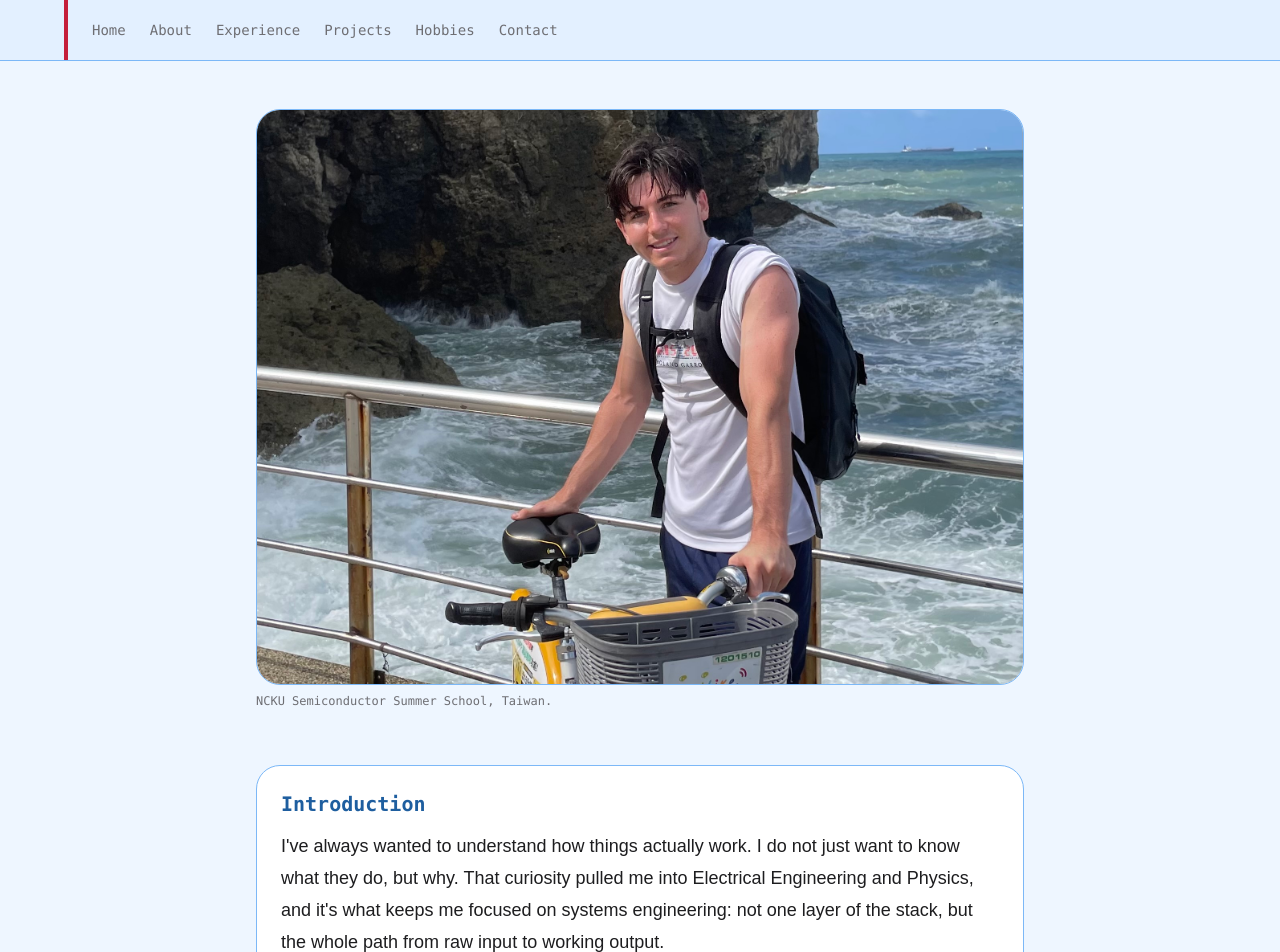
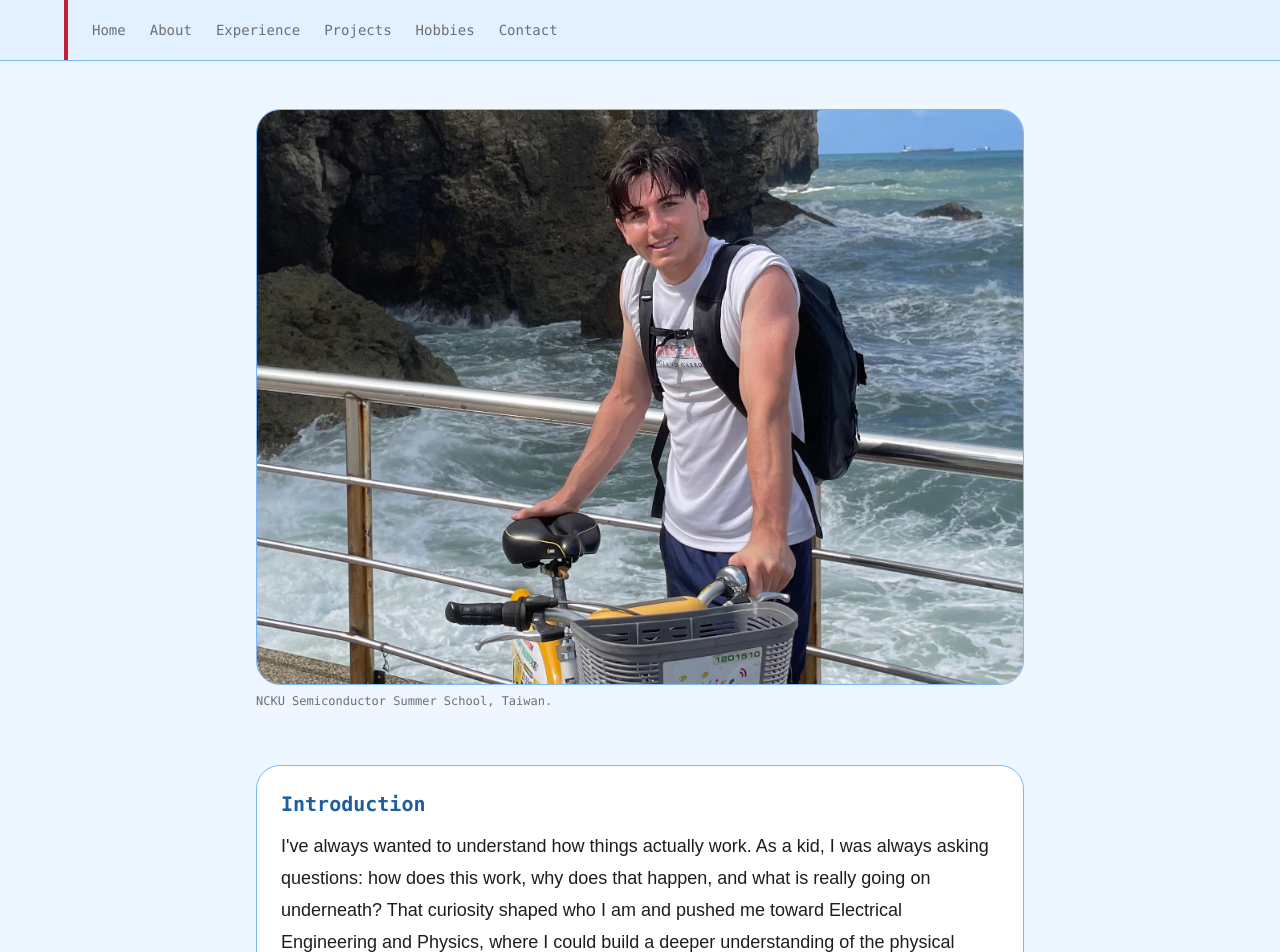
Before and after one commit to Zachary-Levesque/Portfolio, a Next.js app: page /about in a window 1280 px wide. Shown: the top 952 px of the page. Built offline with nearby package versions, Linux system fonts and the light colour scheme.

Commit message:
Update page.tsx

```diff
--- a/app/about/page.tsx
+++ b/app/about/page.tsx
@@ -4,11 +4,11 @@ export default function AboutPage() {
   const sections = [
     {
       title: "Introduction",
-      body: "I've always wanted to understand how things actually work. I do not just want to know what they do, but why. That curiosity pulled me into Electrical Engineering and Physics, and it's what keeps me focused on systems engineering: not one layer of the stack, but the whole path from raw input to working output."
+      body: "I've always wanted to understand how things actually work. As a kid, I was always asking questions: how does this work, why does that happen, and what is really going on underneath? That curiosity shaped who I am and pushed me toward Electrical Engineering and Physics, where I could build a deeper understanding of the physical world while learning how to apply that knowledge through engineering to create real solutions."
     },
     {
       title: "What I do now",
-      body: "I'm currently a Systems Verification Engineer at Ranovus, working across hardware and firmware boundaries to implement and validate communication protocols like I2C and SPI. Alongside that, I'm building Seets, an IoT occupancy tracking startup I co founded that's now piloting at the University of Ottawa Heart Institute. Whether I'm solving a technical problem or running a company, I want to understand why something works, not just that it does."
+      body: "I'm currently a Systems Verification Engineer at Ranovus, working across hardware and firmware boundaries to implement and validate communication protocols like I2C and SPI. Alongside that, I'm building Seets, an IoT occupancy tracking startup I co founded that's now piloting at the University of Ottawa Heart Institute. Across engineering and entrepreneurship, I care about understanding the principles behind a system so I can build, test, and improve it with purpose."
     },
     {
       title: "A story",
```
